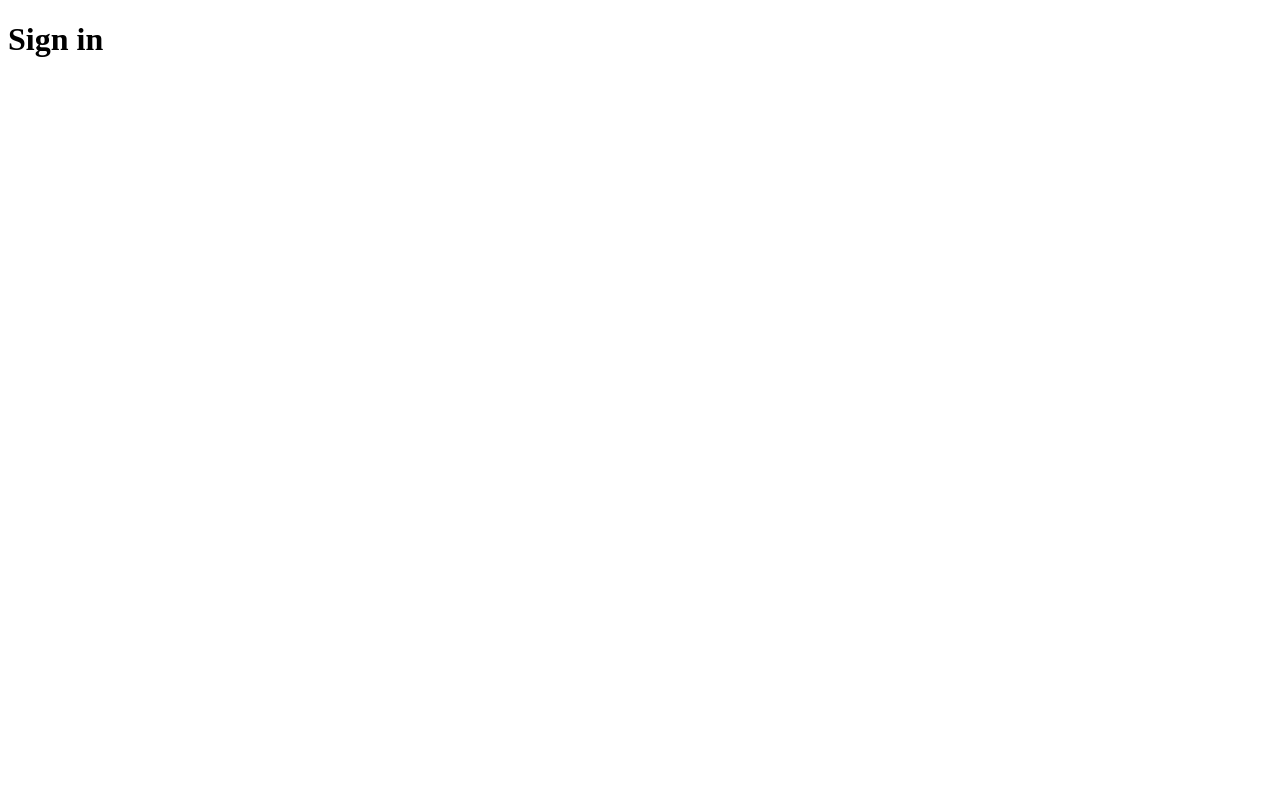
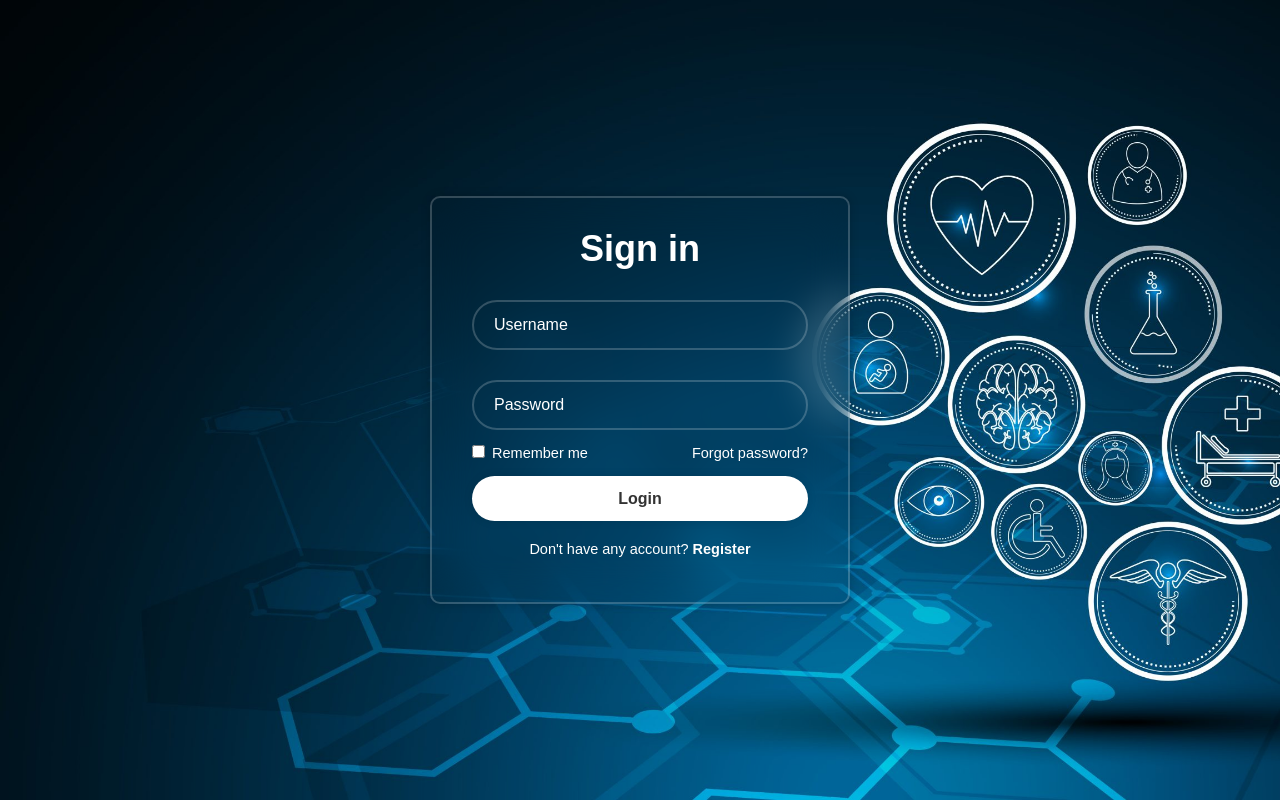
Before and after one commit to ahleung2/Medication-Reminder-App, a website: page public/sign-in.html in a window 1280 px wide. Drawn offline with Linux system fonts and the light colour scheme.

Commit message:
Added login and register pages

```diff
--- /dev/null
+++ b/public/css/register.css
@@ -0,0 +1,106 @@
+* {
+    margin: 0;
+    padding: 0;
+    box-sizing: border-box;
+    font-family: sans-serif;
+  }
+
+  body {
+    display: flex;
+    justify-content: center;
+    align-items: center;
+    min-height: 100vh;
+    background: url("../images/medical_background_3.jpeg");
+    background-repeat: no-repeat;
+    background-size: cover;
+  }
+
+  .wrapper {
+    width: 420px;
+    background: transparent;
+    border: 2px solid rgba(255, 255, 255, 0.2);
+    backdrop-filter: blur(20px);
+    box-shadow: 0 0 10px rgba(0, 0, 0, 0.2);
+    color: white;
+    border-radius: 10px;
+    padding: 30px 40px;
+  }
+
+  .wrapper h1 {
+    font-size: 36px;
+    text-align: center;
+  }
+
+  .wrapper .input-box {
+    width: 100%;
+    height: 50px;
+    margin: 30px 0;
+  }
+
+  .input-box input {
+    width: 100%;
+    height: 100%;
+    background: transparent;
+    border: none;
+    outline: none;
+    border: 2px solid rgba(255, 255, 255, 0.2);
+    border-radius: 40px;
+    font-size: 16px;
+    color: white;
+    padding: 20px 45px 20px 20px;
+  }
+
+  .input-box input::placeholder {
+    color: white;
+  }
+
+  .wrapper .remember-forgot {
+    display: flex;
+    justify-content: space-between;
+    font-size: 14.5px;
+    margin: -15px 0 15px;
+  }
+
+  .remember-forgot label input {
+    accent-color: white;
+    margin-right: 3px;
+  }
+
+  .remember-forgot a {
+    color: white;
+    text-decoration: none;
+  }
+
+  .remember-forgot a:hover {
+    text-decoration: underline;
+  }
+
+  .wrapper .button {
+    width: 100%;
+    height: 45px;
+    background: white;
+    border: none;
+    outline: none;
+    border-radius: 40px;
+    box-shadow: 0 0 10px rgba(0, 0, 0, 0.1);
+    cursor: pointer;
+    font-size: 16px;
+    color: #333;
+    font-weight: 600;
+  }
+
+  .wrapper .login-link {
+    font-size: 14.5px;
+    text-align: center;
+    margin: 20px 0 15px;
+  }
+
+  .login-link p a {
+    color: white;
+    text-decoration: none;
+    font-weight: 600;
+  }
+
+  .login-link p a:hover {
+    text-decoration: underline;
+  }
--- /dev/null
+++ b/public/css/sign-in.css
@@ -0,0 +1,106 @@
+* {
+  margin: 0;
+  padding: 0;
+  box-sizing: border-box;
+  font-family: sans-serif;
+}
+
+body {
+  display: flex;
+  justify-content: center;
+  align-items: center;
+  min-height: 100vh;
+  background: url("../images/medical_background_3.jpeg");
+  background-repeat: no-repeat;
+  background-size: cover;
+}
+
+.wrapper {
+  width: 420px;
+  background: transparent;
+  border: 2px solid rgba(255, 255, 255, 0.2);
+  backdrop-filter: blur(20px);
+  box-shadow: 0 0 10px rgba(0, 0, 0, 0.2);
+  color: white;
+  border-radius: 10px;
+  padding: 30px 40px;
+}
+
+.wrapper h1 {
+  font-size: 36px;
+  text-align: center;
+}
+
+.wrapper .input-box {
+  width: 100%;
+  height: 50px;
+  margin: 30px 0;
+}
+
+.input-box input {
+  width: 100%;
+  height: 100%;
+  background: transparent;
+  border: none;
+  outline: none;
+  border: 2px solid rgba(255, 255, 255, 0.2);
+  border-radius: 40px;
+  font-size: 16px;
+  color: white;
+  padding: 20px 45px 20px 20px;
+}
+
+.input-box input::placeholder {
+  color: white;
+}
+
+.wrapper .remember-forgot {
+  display: flex;
+  justify-content: space-between;
+  font-size: 14.5px;
+  margin: -15px 0 15px;
+}
+
+.remember-forgot label input {
+  accent-color: white;
+  margin-right: 3px;
+}
+
+.remember-forgot a {
+  color: white;
+  text-decoration: none;
+}
+
+.remember-forgot a:hover {
+  text-decoration: underline;
+}
+
+.wrapper .button {
+  width: 100%;
+  height: 45px;
+  background: white;
+  border: none;
+  outline: none;
+  border-radius: 40px;
+  box-shadow: 0 0 10px rgba(0, 0, 0, 0.1);
+  cursor: pointer;
+  font-size: 16px;
+  color: #333;
+  font-weight: 600;
+}
+
+.wrapper .registration-link {
+  font-size: 14.5px;
+  text-align: center;
+  margin: 20px 0 15px;
+}
+
+.registration-link p a {
+  color: white;
+  text-decoration: none;
+  font-weight: 600;
+}
+
+.registration-link p a:hover {
+  text-decoration: underline;
+}
--- a/public/sign-in.html
+++ b/public/sign-in.html
@@ -1,15 +1,34 @@
 <!DOCTYPE html>
 <html lang="en">
-<head>
-    <meta charset="UTF-8">
-    <meta name="viewport" content="width=device-width, initial-scale=1.0">
+  <head>
+    <meta charset="UTF-8" />
+    <meta name="viewport" content="width=device-width, initial-scale=1.0" />
     <title>Sign In</title>
-</head>
-<body>
+    <link rel="stylesheet" href="./css/sign-in.css" />
+  </head>
+  <body>
+    <!-- Sign in form-->
+    <!-- image link: https://www.datasciencecentral.com/how-informatics-ml-and-ai-can-better-prepare-the-healthcare-industry-for-the-next-global-pandemic/-->
+    <div class="wrapper">
+      <form action="">
+        <h1>Sign in</h1>
+        <div class="input-box">
+          <input type="text" placeholder="Username" required />
+        </div>
+        <div class="input-box">
+          <input type="password" placeholder="Password" required />
+        </div>
+        <div class="remember-forgot">
+          <label><input type="checkbox" /> Remember me</label>
+          <a href="#">Forgot password?</a>
+        </div>
 
-    <!-- Sign in form-->
+        <button type="submit" class="button">Login</button>
 
-    <h1>Sign in</h1>
-
-</body>
+        <div class="registration-link">
+          <p>Don't have any account? <a href="#">Register</a></p>
+        </div>
+      </form>
+    </div>
+  </body>
 </html>
```
Also changed, not shown: public/register.html (+29 -8 lines), public/images/medical_background_3.jpeg (added), 3 other files.
